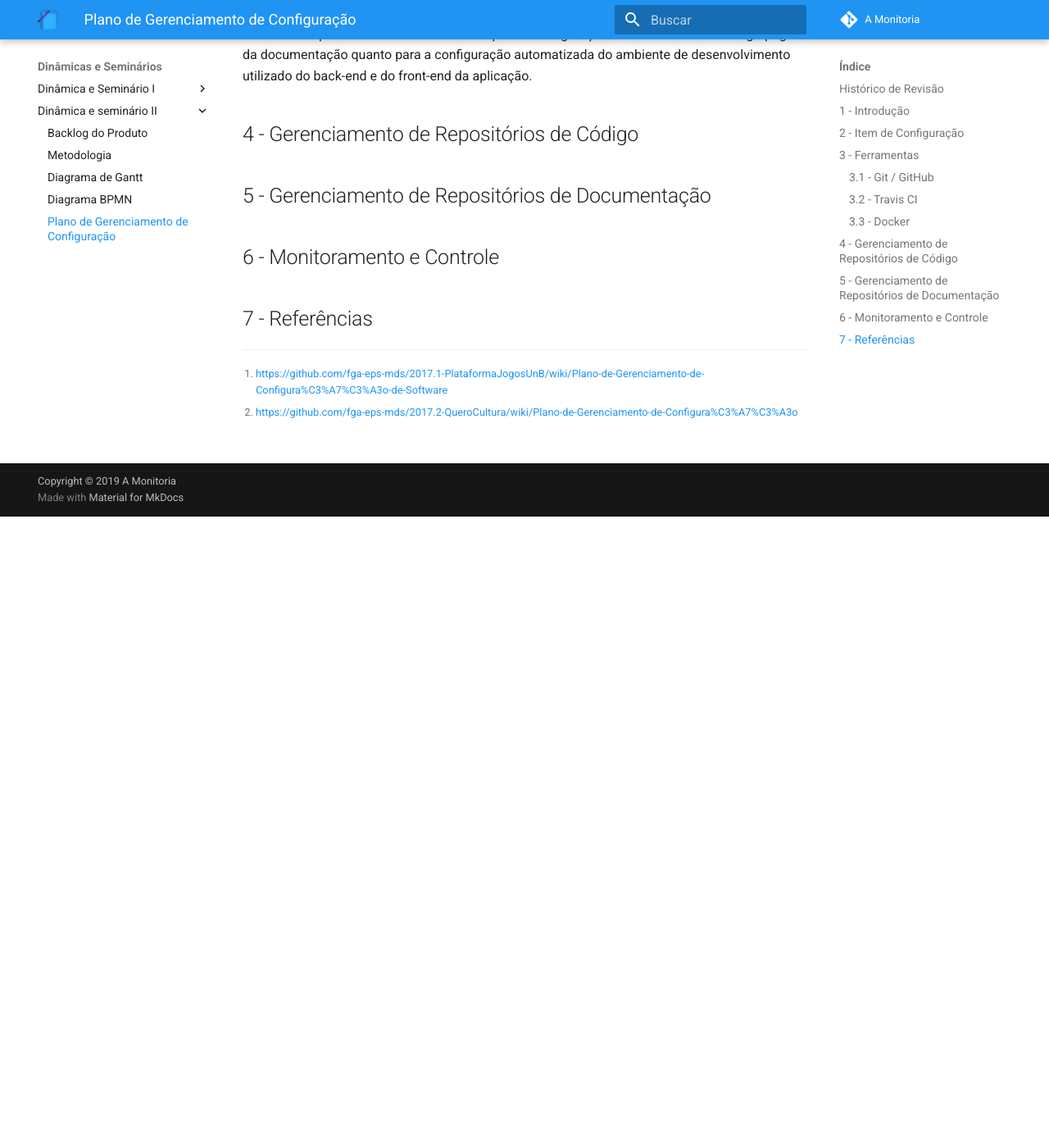
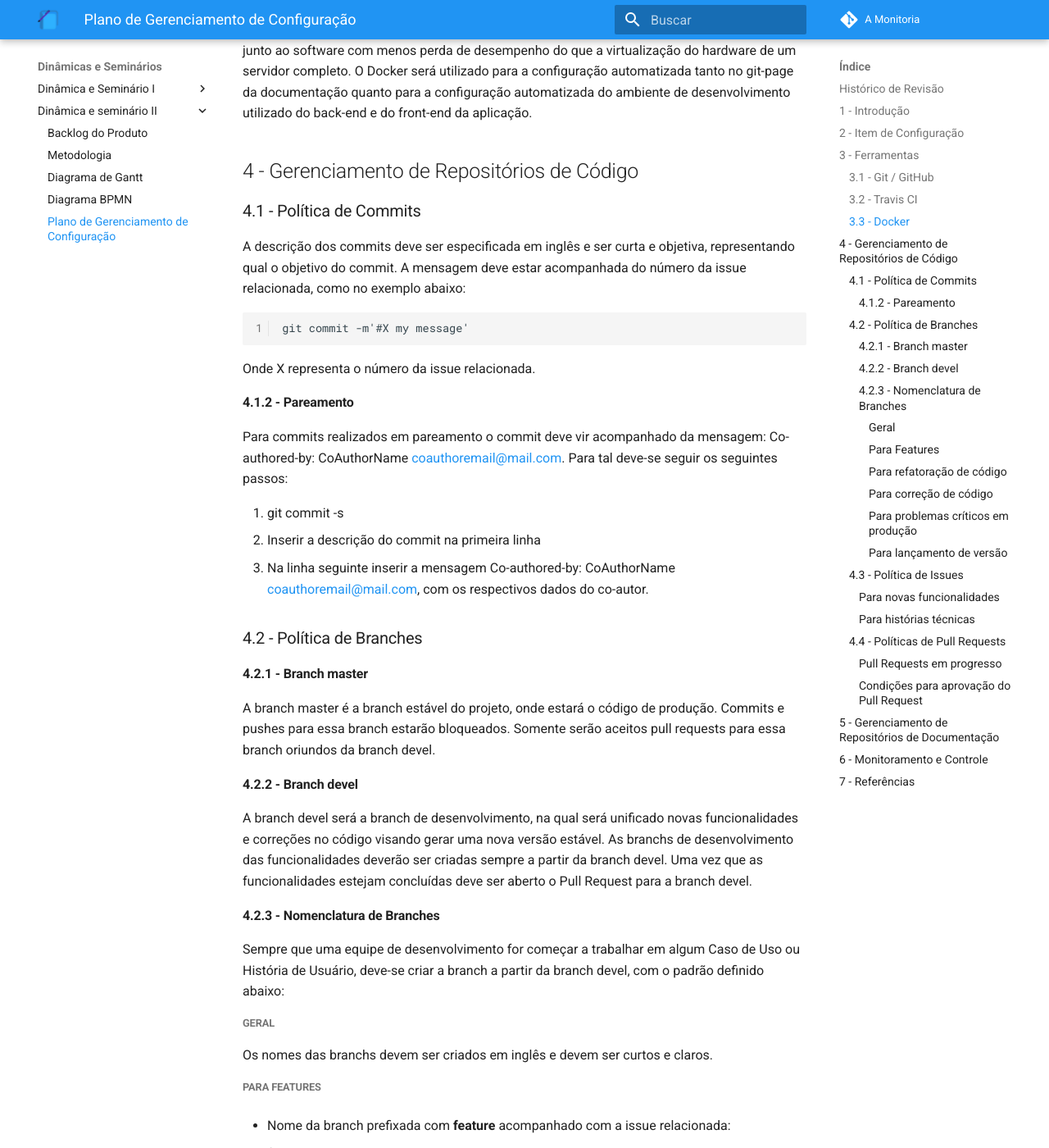
Before and after one commit to 2019-2-arquitetura-desenho/wiki, an MkDocs documentation site: the page built from docs/dinamica_seminario_II/gerenciamento_configuracao.md, in a window 1280 px wide and 1400 px high, scrolled down 1676 px. Shown: the whole window at 82% size. Built offline with MkDocs 1.6.1 and Material for MkDocs 9.7.7, drawn with Linux system fonts in a browser that asks for light colours; comment, search, counter and statistics services are not loaded; old or Windows-style settings are respelled for this version of MkDocs; before the commit the page ends 2306 px from its top, so only the background shows below that; some of the changed text lies outside the part shown.

Commit message:
add topic 3 in gerenciamento_configuracoes

```diff
--- a/docs/dinamica_seminario_II/gerenciamento_configuracao.md
+++ b/docs/dinamica_seminario_II/gerenciamento_configuracao.md
@@ -5,7 +5,8 @@
 |   Data   | Versão |       Descrição       |                 Autor(es)                  |
 | :------: | :----: | :-------------------: | :----------------------------------------: |
 | 01/09/19 | 0.1 | Criação do documento | [Lucas Aguiar](https://github.com/Ridersk) |
-| 01/09/19 | 0.2 | Adição de Item de Configuração e Ferramentas | [Lucas Aguiar](https://github.com/Ridersk) |
+| 01/09/19 | 0.2 | Adição dos Item de Configuração e Ferramentas | [Lucas Aguiar](https://github.com/Ridersk) |
+| 01/09/19 | 0.2 | Adição do Item Gerenciamento de Repositórios de Código | [Lucas Aguiar](https://github.com/Ridersk) |
 
 ## 1 - Introdução
 
@@ -36,6 +37,108 @@ O Docker será utilizado para a configuração automatizada tanto no git-page da
 
 ## 4 - Gerenciamento de Repositórios de Código
 
+### 4.1 - Política de Commits
+
+A descrição dos commits deve ser especificada em inglês e ser curta e objetiva, representando qual o objetivo do commit. A mensagem deve estar acompanhada do número da issue relacionada, como no exemplo abaixo:
+
+    git commit -m'#X my message'
+
+Onde X representa o número da issue relacionada.
+
+#### 4.1.2 - Pareamento
+
+Para commits realizados em pareamento o commit deve vir acompanhado da mensagem: Co-authored-by: CoAuthorName <coauthoremail@mail.com>. Para tal deve-se seguir os seguintes passos:
+
+1. git commit -s
+2. Inserir a descrição do commit na primeira linha
+3. Na linha seguinte inserir a mensagem Co-authored-by: CoAuthorName <coauthoremail@mail.com>, com os respectivos dados do co-autor.
+
+### 4.2 - Política de Branches
+
+#### 4.2.1 - Branch master
+
+A branch master é a branch estável do projeto, onde estará o código de produção. Commits e pushes para essa branch estarão bloqueados. Somente serão aceitos pull requests para essa branch oriundos da branch devel.
+
+#### 4.2.2 - Branch devel
+
+A branch devel será a branch de desenvolvimento, na qual será unificado novas funcionalidades e correções no código visando gerar uma nova versão estável.
+As branchs de desenvolvimento das funcionalidades deverão ser criadas sempre a partir da branch devel. Uma vez que as funcionalidades estejam concluídas deve ser aberto o Pull Request para a branch devel.
+
+#### 4.2.3 - Nomenclatura de Branches
+
+Sempre que uma equipe de desenvolvimento for começar a trabalhar em algum Caso de Uso ou História de Usuário, deve-se criar a branch a partir da branch devel, com o padrão definido abaixo:
+
+##### Geral
+
+Os nomes das branchs devem ser criados em inglês e devem ser curtos e claros.
+
+##### Para Features
+
+* Nome da branch prefixada com __feature__ acompanhado com a issue relacionada:
+
+    feature/x-branch_name
+
+##### Para refatoração de código
+
+* Branchs com o objetivo de realizar alterações em funcionalidades já implementadas devem ser prefixadas com __refactor__ acompanhado com a issue:
+
+    refactor/x-branch_name
+
+##### Para correção de código
+
+* Branchs com o objetivo de consertar algum problema técnico relacionado a uma ou algumas funcionalidades devem ser prefixadas com __bugfix__ acompanhado com a issue relacionda:
+
+    bugfix/x-branch_name
+
+##### Para problemas críticos em produção
+
+* Branchs com o objetico de corrigir alguma falha grave relacionadas a funcionalidades que já estão em produção devem ser prefixadas com __hotfix__ acompanhado com a issue relacionada:
+
+    hotfix/x-branch_name
+
+##### Para lançamento de versão
+
+* Branchs com o objetivo de realizar o lançamento da versão do código para produção
+
+    release/stable-x.x
+
+Onde x.x é o número da versão
+
+### 4.3 - Política de Issues
+
+* As issues devem possuir um nome simples, em portugês e que descreva claramente os principais objetivos
+* A descrição deve ser o mais detalhada possível, para melhor acompanhamento e entendimento de todo o processo e objetivos da issue.
+* As issues devem ser identificadas com as labels referentes. Isso ajuda o nosso trabalho na hora de mapear quais são as demandas de cada área do projeto.
+
+#### Para novas funcionalidades
+
+* As issues devem ser acompanhadas de uma lista de critérios de aceitação que garantem que o ao implementar o objetivo será atendido, tanto em termos de funcionalidade, usabilidade, design e qualidade de código;
+
+    US - Nome da Issue
+
+#### Para histórias técnicas
+
+    TS - Nome da Issue
+
+### 4.4 - Políticas de Pull Requests
+
+* Pull Requests originados de branchs classificadas como feature, documentation e bugfix devem ser abertos para a branch devel.
+
+#### Pull Requests em progresso
+
+Pull Requests que ainda não estão prontos para serem aceitos devem conter a sinalização WIP - Work in Progress logo no início do nome. Exemplo:
+
+    WIP: my pull request
+
+#### Condições para aprovação do Pull Request
+
+Para que o pull request seja aceito na branch devel, deve seguir as seguintes condições:
+
+* Funcionalidade, correção ou refatoração completa;
+* Build de integração aceito;
+* Manter a cobertura do código há uma porcentagem __definida__;
+* Estar de acordo com as métricas de qualidade de código descritas no plano de qualidade da issue.
+
 ## 5 - Gerenciamento de Repositórios de Documentação
 
 ## 6 - Monitoramento e Controle
```
